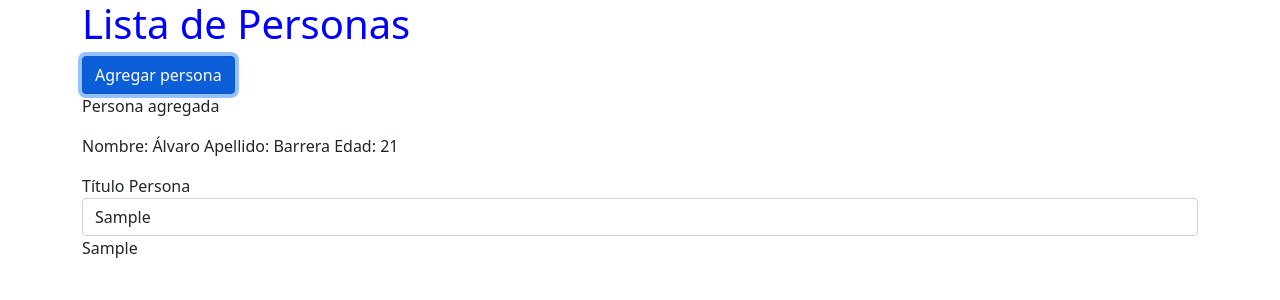
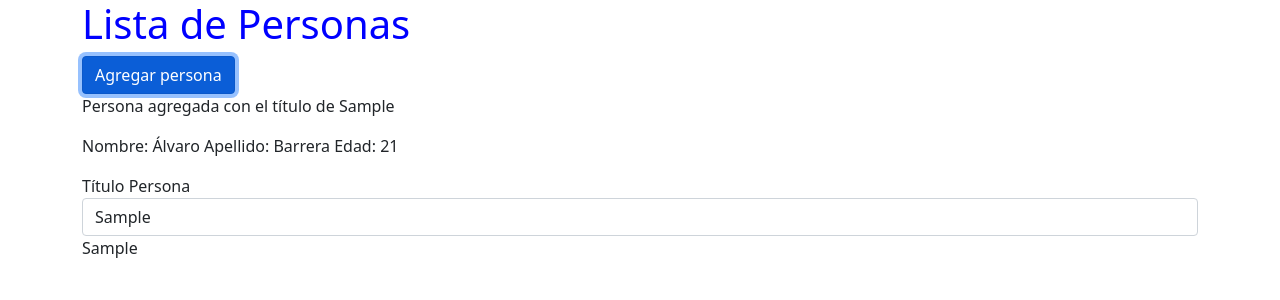
Before and after one commit to alvaro-barrera/AngularFirstApp, an Angular app: page / in a window 1280 px wide. Both pictures are taken after typing "Sample" into the empty fields and a click on the button "Agregar persona". Shown: the top 300 px of the page. Built offline with nearby package versions, Linux system fonts and the light colour scheme.

Commit message:
Directiva *ngIf

```diff
--- a/src/app/persons/persons.component.html
+++ b/src/app/persons/persons.component.html
@@ -9,7 +9,7 @@
       >
         Agregar persona
       </button>
-      <p>{{ message }}</p>
+      <p *ngIf="showMessage">{{ message }} con el título de {{ title }}</p>
       <app-person></app-person>
       <label>Título Persona</label>
       <input type="text" class="form-control" [(ngModel)]="title" />
--- a/src/app/persons/persons.component.ts
+++ b/src/app/persons/persons.component.ts
@@ -7,10 +7,13 @@ import { Component } from '@angular/core';
 })
 export class PersonsComponent {
   isDisabled = false;
+  showMessage=false;
   message = 'Ninguna persona agregada';
   title = '';
+
   storePerson() {
     this.message = 'Persona agregada';
+    this.showMessage = true;
   }
   // editTitle(event: Event) {
   //   this.title = (<HTMLInputElement>event.target).value;
```
